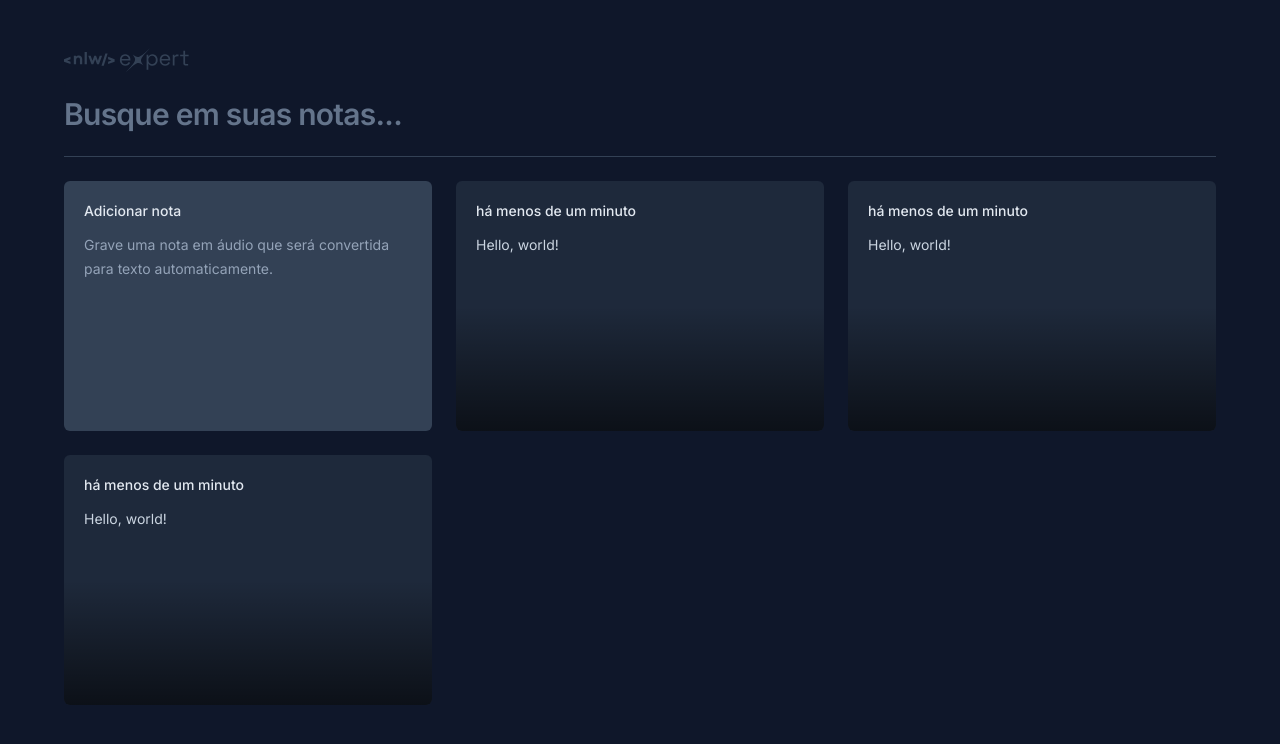
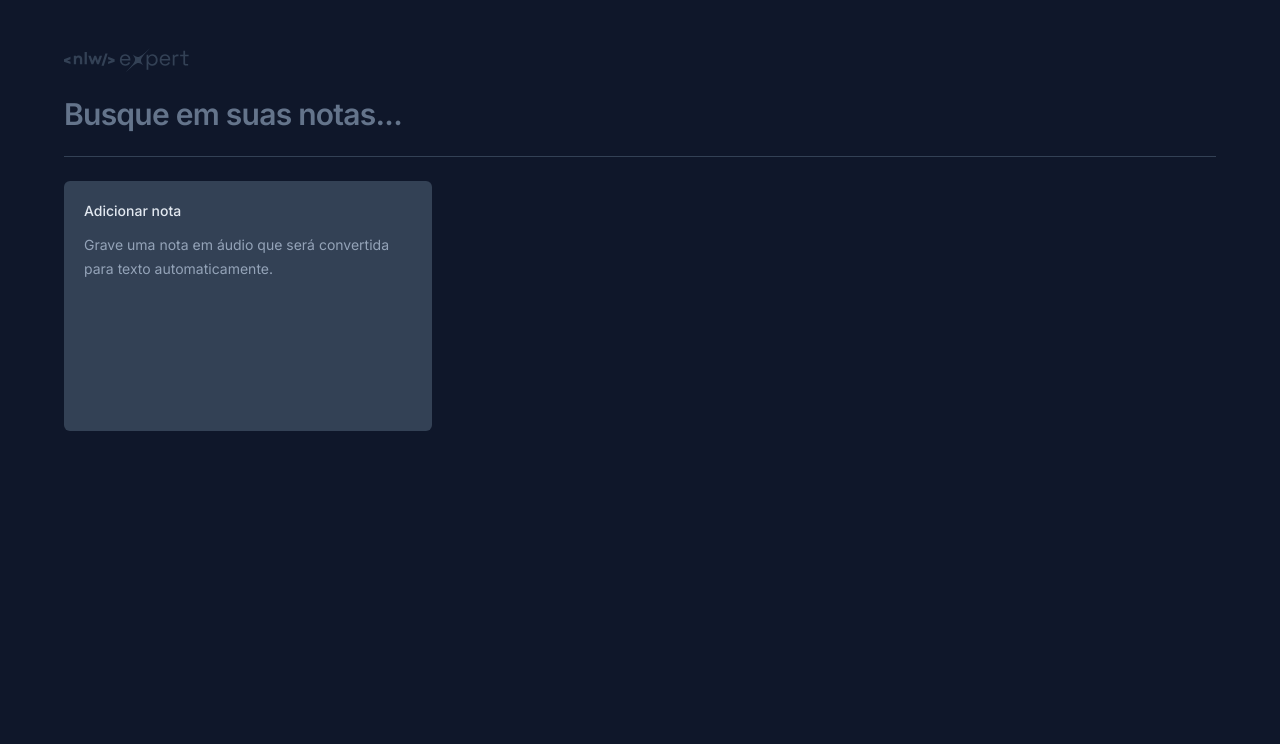
Before and after one commit to CaioVinicius7/expert-notes, a React (Vite) app: page / in a window 1280 px wide. Shown: the top 744 px of the page. Built offline with nearby package versions, Linux system fonts and the light colour scheme.

Commit message:
feat: :sparkles: Criação de notas

```diff
--- a/package.json
+++ b/package.json
@@ -14,7 +14,8 @@
     "date-fns": "^3.3.1",
     "lucide-react": "^0.323.0",
     "react": "^18.2.0",
-    "react-dom": "^18.2.0"
+    "react-dom": "^18.2.0",
+    "sonner": "^1.4.0"
   },
   "devDependencies": {
     "@types/react": "^18.2.43",
--- a/src/App.tsx
+++ b/src/App.tsx
@@ -1,13 +1,30 @@
+import { useState } from "react";
+
 import logo from "./assets/logo-nlw-expert.svg";
 import { NewNoteCard } from "./components/NewNoteCard";
 import { NoteCard } from "./components/NoteCard";
 
-const note = {
-  date: new Date(),
-  content: "Hello, world!"
-};
+interface Note {
+  id: string;
+  date: Date;
+  content: string;
+}
 
 export function App() {
+  const [notes, setNotes] = useState<Note[]>([]);
+
+  function onNoteCreate(content: string) {
+    const newNote: Note = {
+      id: crypto.randomUUID(),
+      date: new Date(),
+      content
+    };
+
+    const notesArray = [newNote, ...notes];
+
+    setNotes(notesArray);
+  }
+
   return (
     <div className="mx-auto my-12 max-w-6xl space-y-6">
       <img src={logo} alt="Logo" />
@@ -23,11 +40,11 @@ export function App() {
       <div className="h-px bg-slate-700" />
 
       <div className="grid auto-rows-[250px] grid-cols-3 gap-6">
-        <NewNoteCard />
+        <NewNoteCard onNoteCreate={onNoteCreate} />
 
-        <NoteCard note={note} />
-        <NoteCard note={note} />
-        <NoteCard note={note} />
+        {notes.map((note) => (
+          <NoteCard key={note.id} note={note} />
+        ))}
       </div>
     </div>
   );
--- a/src/components/NewNoteCard.tsx
+++ b/src/components/NewNoteCard.tsx
@@ -1,18 +1,37 @@
 import * as Dialog from "@radix-ui/react-dialog";
 import { X } from "lucide-react";
-import { type ChangeEvent, useState } from "react";
+import { type ChangeEvent, FormEvent, useState } from "react";
+import { toast } from "sonner";
 
-export function NewNoteCard() {
+interface NewNoteCard {
+  onNoteCreate: (content: string) => void;
+}
+
+export function NewNoteCard({ onNoteCreate }: NewNoteCard) {
   const [shouldShowOnBoarding, setShouldShowOnBoarding] = useState(true);
+  const [content, setContent] = useState("");
 
   function handleStartEditor() {
     setShouldShowOnBoarding(false);
   }
 
   function handleContentChange(event: ChangeEvent<HTMLTextAreaElement>) {
+    setContent(event.target.value);
+
     if (event.target.value === "") {
       setShouldShowOnBoarding(true);
     }
+  }
+
+  function handleSaveNote(event: FormEvent) {
+    event.preventDefault();
+
+    onNoteCreate(content);
+
+    setContent("");
+    setShouldShowOnBoarding(true);
+
+    toast.success("Nota criada com sucesso!");
   }
 
   return (
@@ -36,6 +55,7 @@ export function NewNoteCard() {
             <X className="size-5" />
           </Dialog.Close>
 
+          <form onSubmit={handleSaveNote} className="flex flex-1 flex-col">
             <div className="flex flex-1 flex-col gap-3 p-5">
               <span className="text-sm font-medium text-slate-200">
                 Adicionar nota
@@ -59,6 +79,7 @@ export function NewNoteCard() {
               ) : (
                 <textarea
                   autoFocus
+                  value={content}
                   onChange={handleContentChange}
                   className="flex-1 resize-none bg-transparent text-sm leading-6 text-slate-400 outline-none"
                 />
@@ -66,11 +87,12 @@ export function NewNoteCard() {
             </div>
 
             <button
-            type="button"
+              type="submit"
               className="w-full bg-lime-400 py-4 text-center text-sm font-medium text-lime-950 outline-none transition-colors hover:bg-lime-500"
             >
               Salvar nota
             </button>
+          </form>
         </Dialog.Content>
       </Dialog.Portal>
     </Dialog.Root>
--- a/src/main.tsx
+++ b/src/main.tsx
@@ -2,11 +2,14 @@ import "./index.css";
 
 import React from "react";
 import ReactDOM from "react-dom/client";
+import { Toaster } from "sonner";
 
 import { App } from "./App.tsx";
 
 ReactDOM.createRoot(document.getElementById("root")!).render(
   <React.StrictMode>
     <App />
+
+    <Toaster richColors />
   </React.StrictMode>
 );
```
Also changed, not shown: 1 other file (tests, documents, lock files or other folders). Lines whose indentation alone changed are shown as unchanged.
